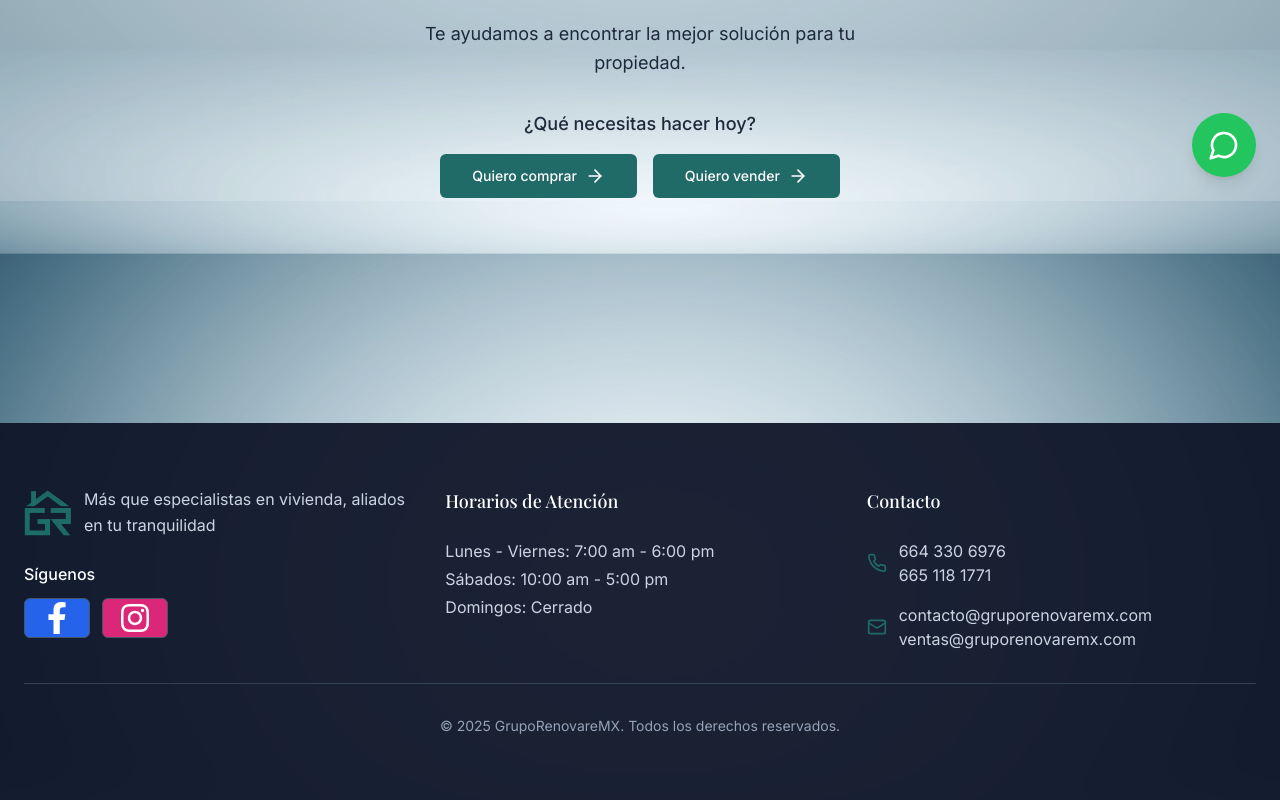
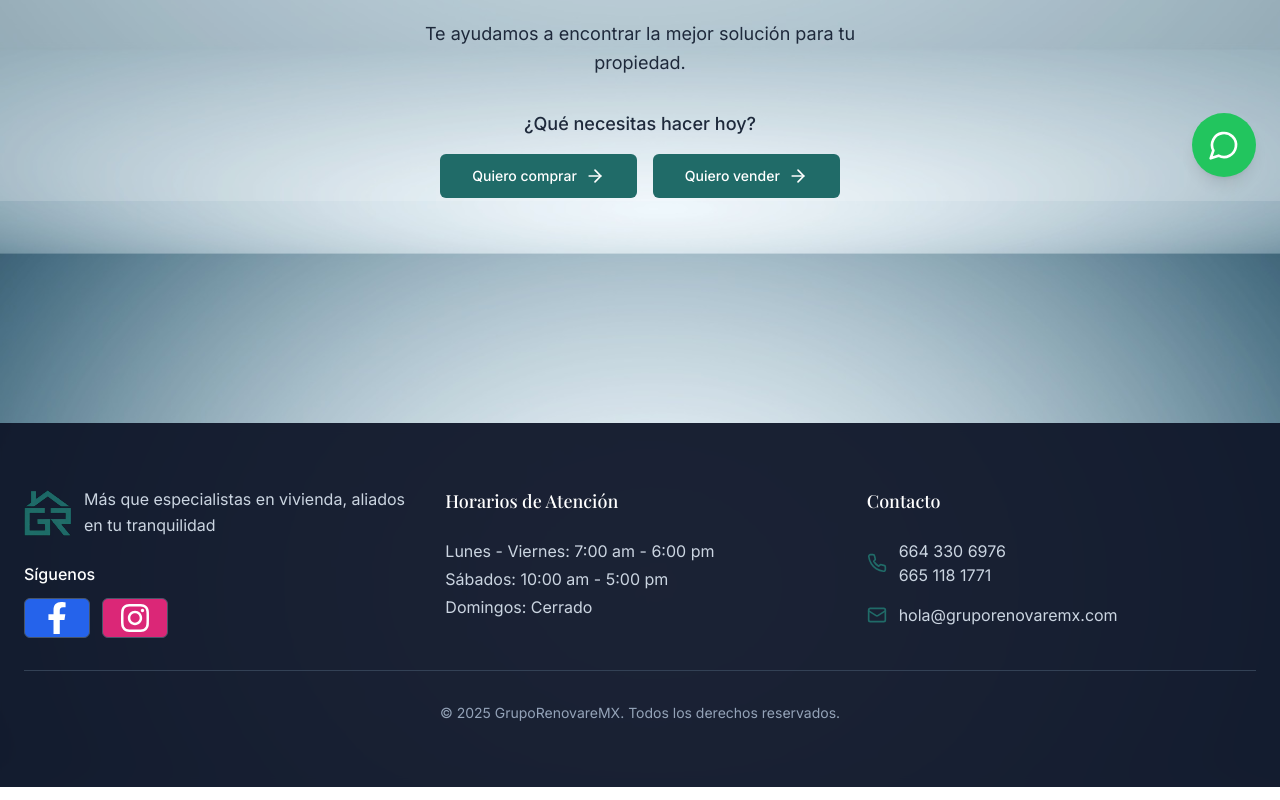
Before and after one commit to Disidente87/gruporenovaremx, a Next.js app: page / in a window 1280 px wide. Shown: the part 599-1399 px from the top of the page. Built offline with nearby package versions, Linux system fonts and the light colour scheme.

Commit message:
changed email address to hola<at>gruporenovaremx.com

```diff
--- a/components/footer.tsx
+++ b/components/footer.tsx
@@ -91,13 +91,8 @@
                 <Mail className="w-5 h-5 text-brand flex-shrink-0" />
                 <div className="text-slate-300">
                   <div>
-                    <a href="mailto:contacto@gruporenovaremx.com" className="hover:text-white transition-colors">
-                      contacto@gruporenovaremx.com
-                    </a>
-                  </div>
-                  <div>
-                    <a href="mailto:ventas@gruporenovaremx.com" className="hover:text-white transition-colors">
-                      ventas@gruporenovaremx.com
+                    <a href="mailto:hola@gruporenovaremx.com" className="hover:text-white transition-colors">
+                      hola@gruporenovaremx.com
                     </a>
                   </div>
                 </div>
```
